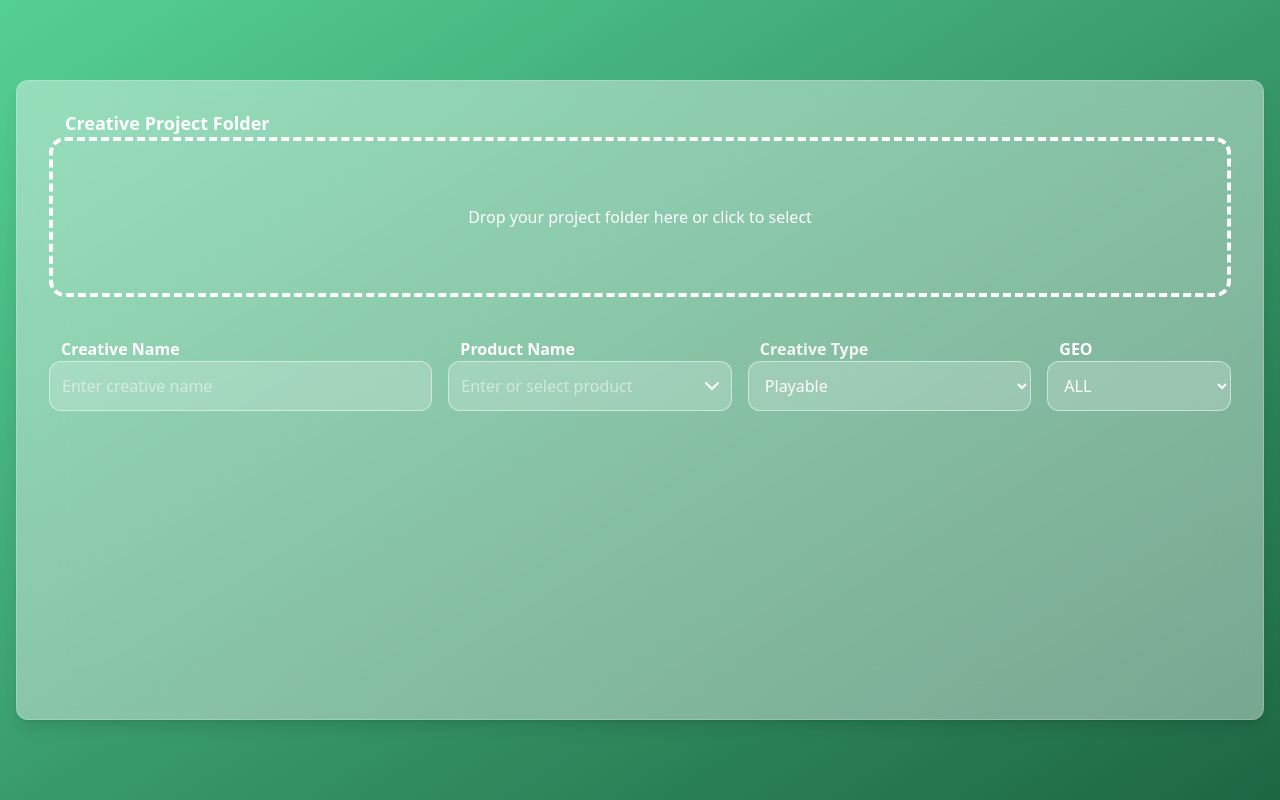
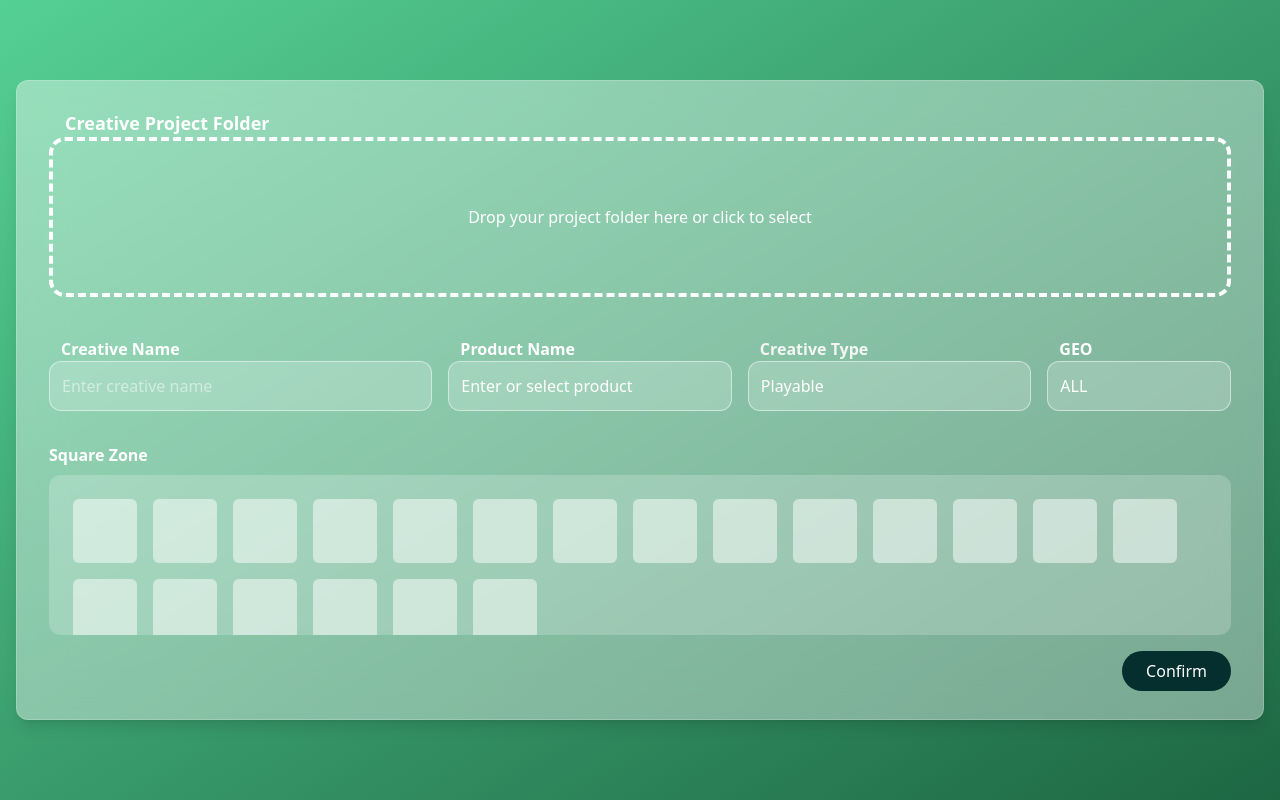
Before and after one commit to dkbozkurt/dkb-AdCraft, a React (Vite) app: page / in a window 1280 px wide. Built offline with nearby package versions, Linux system fonts and the light colour scheme.

Commit message:
All components

```diff
--- a/src/App.tsx
+++ b/src/App.tsx
@@ -2,12 +2,16 @@ import React from 'react'
 import Background from './components/Background'
 import FileDropArea from './components/FileDropArea'
 import NamingArea from './components/NamingArea'
+import ConfirmButton from './components/ConfirmButton'
+import NetworkSelectionArea from './components/NetworkSelectionArea'
 
 function App() {
   return (
     <Background>
       <FileDropArea />
       <NamingArea />
+      <NetworkSelectionArea />
+      <ConfirmButton />
     </Background>
   )
 }
--- a/src/components/ConfirmButton.tsx
+++ b/src/components/ConfirmButton.tsx
@@ -3,7 +3,7 @@ import React from 'react'
 const ConfirmButton: React.FC = () => {
     return (
         <div className="flex justify-end">
-            <button className="px-6 py-2 bg-green-500 text-white rounded-full hover:bg-green-600 transition-colors">
+            <button className="px-6 py-2 bg-[#052e2e] text-white rounded-full hover:bg-green-600 transition-colors">
                 Confirm
             </button>
         </div>
--- a/src/components/NamingArea.tsx
+++ b/src/components/NamingArea.tsx
@@ -1,5 +1,4 @@
-import React, { useState, useRef } from 'react'
-import { ChevronDown } from 'lucide-react'
+import React, { useState } from 'react'
 import { productNames, creativeTypes, countryCodes } from '../data'
 
 const NamingArea: React.FC = () => {
@@ -7,23 +6,14 @@ const NamingArea: React.FC = () => {
     const [productName, setProductName] = useState('')
     const [creativeType, setCreativeType] = useState('Playable')
     const [geo, setGeo] = useState('ALL')
-    const [isProductDropdownOpen, setIsProductDropdownOpen] = useState(false)
-    const productInputRef = useRef<HTMLInputElement>(null)
 
     const handleCreativeNameChange = (e: React.ChangeEvent<HTMLInputElement>) => {
         const value = e.target.value.replace(/[\s_]/g, '')
         setCreativeName(value)
     }
 
-    const handleProductNameChange = (e: React.ChangeEvent<HTMLInputElement>) => {
-        setProductName(e.target.value)
-        setIsProductDropdownOpen(false)
-    }
-
-    const handleProductSelect = (name: string) => {
-        setProductName(name)
-        setIsProductDropdownOpen(false)
-        productInputRef.current?.focus()
+    const handleProductNameChange = (e: React.ChangeEvent<HTMLSelectElement>) => {
+        setProductName(e.target.value === 'Custom' ? '' : e.target.value)
     }
 
     return (
@@ -48,47 +38,30 @@ const NamingArea: React.FC = () => {
                     <label className="absolute -top-6 left-2 px-1 text-white text-ml font-bold">
                         Product Name
                     </label>
-                    <div className="relative">
-                        <input
-                            ref={productInputRef}
-                            type="text"
-                            value={productName}
-                            onChange={handleProductNameChange}
-                            className="w-full p-3 pr-8 rounded-xl bg-white bg-opacity-20 text-white placeholder-white border border-white border-opacity-50 placeholder-opacity-50"
-                            placeholder="Enter or select product"
-                        />
-                        <button
-                            onClick={() => setIsProductDropdownOpen(!isProductDropdownOpen)}
-                            className="absolute right-2 top-1/2 transform -translate-y-1/2 text-white"
-                        >
-                            <ChevronDown />
-                        </button>
-                    </div>
-                    {isProductDropdownOpen && (
-                        <ul className="absolute z-10 w-full mt-1 bg-white bg-opacity-90 border border-gray-300 rounded-md shadow-lg max-h-60 overflow-auto ">
-                            {productNames.map((name) => (
-                                <li
-                                    key={name}
-                                    className="px-4 py-2 hover:bg-gray-100 cursor-pointer text-gray-800"
-                                    onClick={() => handleProductSelect(name)}
-                                >
-                                    {name}
-                                </li>
-                            ))}
-                        </ul>
-                    )}
+                    <select
+                        value={productName || 'Custom'}
+                        onChange={handleProductNameChange}
+                        className="w-full p-3 rounded-xl bg-white bg-opacity-20 text-white border border-white border-opacity-50 appearance-none"
+                    >
+                        <option value="Custom">Enter or select product</option>
+                        {productNames.filter(name => name !== 'Custom').map((name) => (
+                            <option key={name} value={name}>
+                                {name}
+                            </option>
+                        ))}
+                    </select>
                 </div>
             </div>
 
             <div className="w-full sm:w-3/12 px-2 mb-4">
                 <div className="relative">
-                    <label className="absolute -top-6 left-2 px-1  text-stone-100 text-ml font-bold">
+                    <label className="absolute -top-6 left-2 px-1 text-stone-100 text-ml font-bold">
                         Creative Type
                     </label>
                     <select
                         value={creativeType}
                         onChange={(e) => setCreativeType(e.target.value)}
-                        className="w-full p-3 rounded-xl bg-white bg-opacity-20 text-white border border-white border-opacity-50"
+                        className="w-full p-3 rounded-xl bg-white bg-opacity-20 text-white border border-white border-opacity-50 appearance-none"
                     >
                         {creativeTypes.map((type) => (
                             <option key={type} value={type}>
@@ -107,7 +80,7 @@ const NamingArea: React.FC = () => {
                     <select
                         value={geo}
                         onChange={(e) => setGeo(e.target.value)}
-                        className="w-full p-3 rounded-xl bg-white bg-opacity-20 text-white border border-white border-opacity-50"
+                        className="w-full p-3 rounded-xl bg-white bg-opacity-20 text-white border border-white border-opacity-50 appearance-none"
                     >
                         {countryCodes.map((code) => (
                             <option key={code} value={code}>
--- a/src/components/NetworkSelectionArea.tsx
+++ b/src/components/NetworkSelectionArea.tsx
@@ -1,28 +1,23 @@
-import React, { useState } from 'react'
+import React from 'react'
 
-const Squares: React.FC = () => {
-    const [squares, setSquares] = useState(Array(9).fill(false))
-
-    const toggleSquare = (index: number) => {
-        const newSquares = [...squares]
-        newSquares[index] = !newSquares[index]
-        setSquares(newSquares)
-    }
+const NetworkSelectionArea: React.FC = () => {
+    const squares = Array(20).fill(null) // Adjust the number of squares as needed
 
     return (
-        <div className="relative bg-black bg-opacity-50 p-4 rounded-xl mb-4">
-            <h3 className="absolute -top-3 left-2 bg-jd-green px-2 text-white text-sm font-bold">Squares</h3>
-            <div className="grid grid-cols-3 gap-2">
-                {squares.map((isActive, index) => (
-                    <div
-                        key={index}
-                        className={`w-full pt-[100%] rounded-lg cursor-pointer ${isActive ? 'bg-white' : 'bg-gray-600'}`}
-                        onClick={() => toggleSquare(index)}
-                    />
-                ))}
+        <div className="mb-4">
+            <h2 className="text-white text-ml font-bold mb-2">Square Zone</h2>
+            <div className="bg-white bg-opacity-20 rounded-xl p-4 h-40 overflow-y-auto">
+                <div className="flex flex-wrap">
+                    {squares.map((_, index) => (
+                        <div
+                            key={index}
+                            className="w-16 h-16 bg-white bg-opacity-50 m-2 rounded-md"
+                        />
+                    ))}
+                </div>
             </div>
         </div>
     )
 }
 
-export default Squares
+export default NetworkSelectionArea
```
